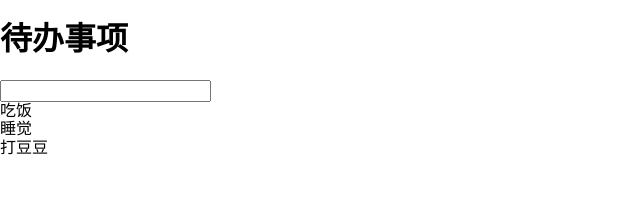
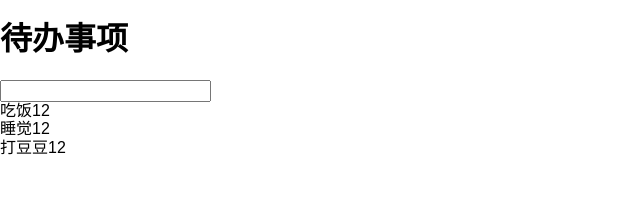
Before and after one commit to success-cg/react-test, a React (Create React App) app: page / in a window 1280 px wide. Shown: the top 207 px of the page, without its empty margins (0-640 px from the left). Built offline with nearby package versions, Linux system fonts and the light colour scheme.

Commit message:
Update App.js

```diff
--- a/src/App.js
+++ b/src/App.js
@@ -17,9 +17,9 @@ class App extends Component {
     this.state = {
       newTodo: '',
       todoList: [
-        { id: randomId(), title: '吃饭' },
-        { id: randomId(), title: '睡觉' },
-        { id: randomId(), title: '打豆豆' }
+        { id: randomId(), title: '吃饭12' },
+        { id: randomId(), title: '睡觉12' },
+        { id: randomId(), title: '打豆豆12' }
       ]
     }
   }
```
